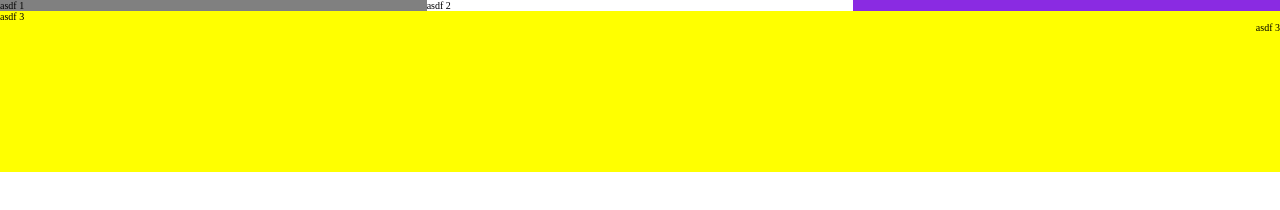
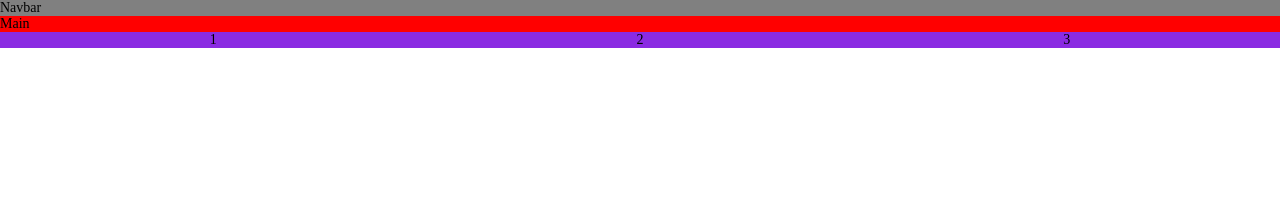
Before and after one commit to buroz/gates-grid-system, a website: page index.html in a window 1280 px wide. Drawn offline with Linux system fonts and the light colour scheme.

Commit message:
example added

```diff
--- a/index.html
+++ b/index.html
@@ -12,32 +12,30 @@
     background-color: blueviolet
 }
 
-.content {
+.navbar {
     background: grey
 }
-.content1 {
+.content {
     background: red
 }
-.content2 {
-    background: yellow
-}
-.close {
-    background: white
+.footer {
+    background: grey
 }
 
 </style>
 
 </head>
 <body>
-    <div id="gates">
-        <div id="gate" class="content door-3 door-1440-3 door-768-2">asdf 1</div>
-        <div id="gate" class="content1 door-3 door-1440-3 door-768-2">
-            <div class="close">asdf 2</div>
-        </div>
-        <div id="gate" class="content2 door-1 door-1440-1 door-768-1">
-            <div>asdf 3</div>
-            <div style="float: right; height: 150px;">asdf 3</div>
-        </div>
-    </div>
+    <nav id="gates">
+        <div id="gate" class="navbar cell-1">Navbar</div>
+    </nav>
+    <main id="gates" class="close">
+        <section id="gate" class="content cell-1">Main</section>
+    </main>
+    <footer id="gates" class="footer center">
+        <section id="gate" class="cell-3 cell-768-1">1</section>
+        <section id="gate" class="cell-3 cell-768-1">2</section>
+        <section id="gate" class="cell-3 cell-768-1">3</section>
+    </footer>
 </body>
 </html>
--- a/src/sass/_grid.system.scss
+++ b/src/sass/_grid.system.scss
@@ -9,7 +9,7 @@ $max_grids: nth($first_item, 2);
 // For non-breakpoint classes
 @for $i from 1 through $max_grids {
   $equ: 100% / $i ;
-  #gate.door-#{ $i } { width: $equ }
+  #gate.cell-#{ $i } { width: $equ }
 }
 
 // For breakpoint classes
@@ -17,7 +17,7 @@ $max_grids: nth($first_item, 2);
   @media all and (max-width: $breakpoint + $gutter_width_calculator) {
     @for $i from 1 through $max_grid_size {
       $equ: 100% / $i ;
-      #gate.door-#{ $breakpoint }-#{ $i } { width: $equ }
+      #gate.cell-#{ $breakpoint }-#{ $i } { width: $equ }
     }
   }
 }
@@ -29,19 +29,19 @@ $max_grids: nth($first_item, 2);
 }
 
 .right {
-  float: right;
-  text-align: right;
-  margin-left: auto
+  float: right !important;
+  text-align: right !important;
+  margin-left: auto !important
 }
 
 .left {
-  float: left;
-  text-align: left;
-  margin-right: auto
+  float: left !important;
+  text-align: left !important;
+  margin-right: auto !important
 }
 
 .center {
-  float: none;
-  text-align: center;
-  margin: auto
+  float: none !important;
+  text-align: center !important;
+  margin: auto !important
 }
--- a/src/sass/_grid.variables.scss
+++ b/src/sass/_grid.variables.scss
@@ -1,7 +1,7 @@
 $gutter_width               : 1300;
 $gutter_width_calculator    : "px";
-$body_font_size             : 62.5;
-$body_font_size_calculator  : "%";
+$body_font_size             : 14;
+$body_font_size_calculator  : "px";
 $list: (
   1440  : 12,
   1024  : 6,
```
Also changed, not shown: dist/css/main.css.
